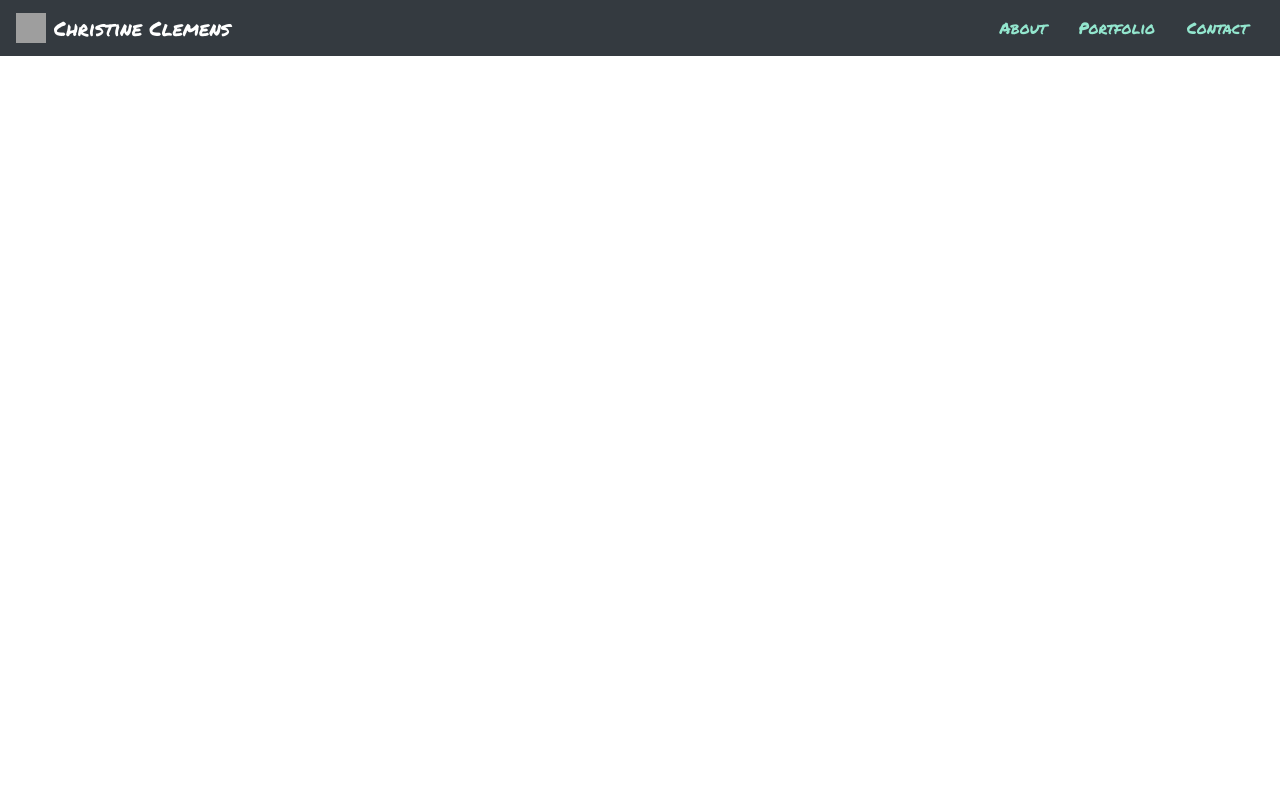
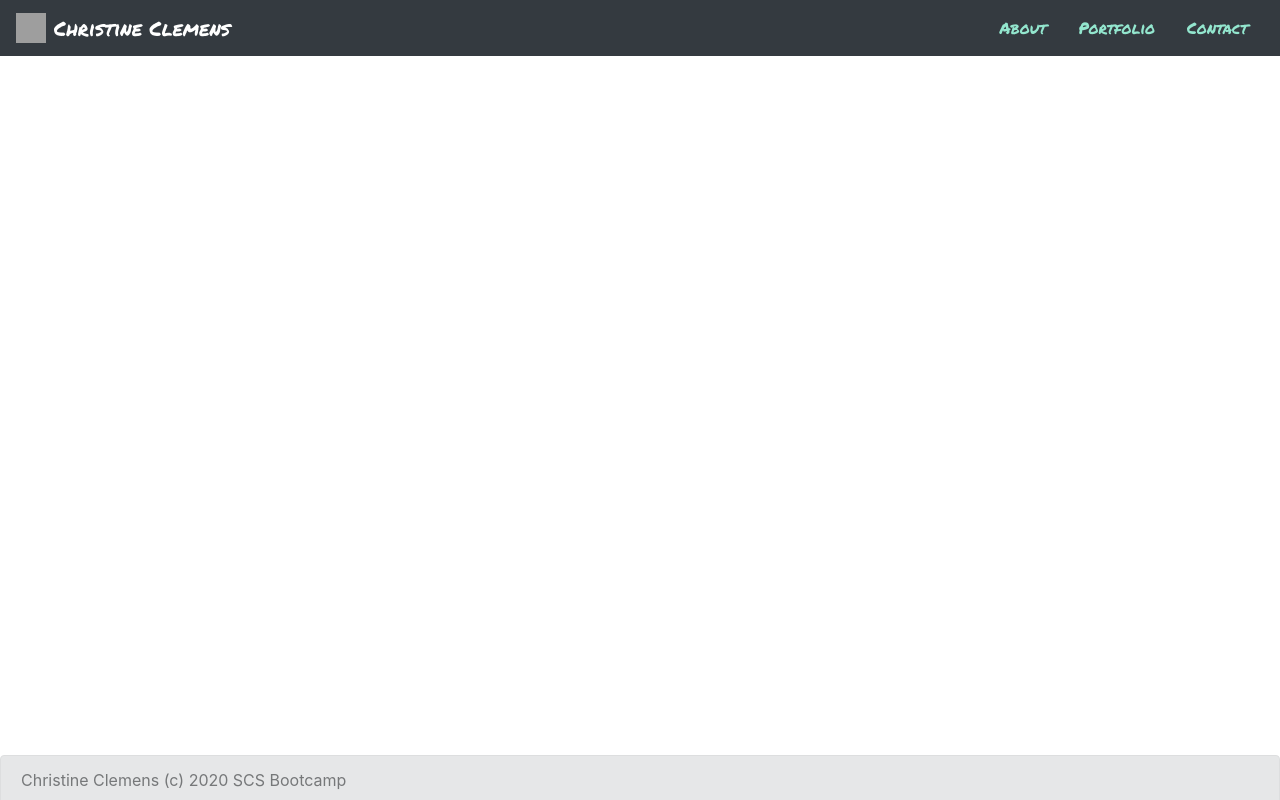
Before and after one commit to ChristineClemens/ReactPortfolio, a React (Create React App) app in the folder portfolio/: page /Contact in a window 1280 px wide. Built offline with nearby package versions, Linux system fonts and the light colour scheme; grey boxes are pictures that could not be loaded.

Commit message:
Added footer component.

```diff
--- a/portfolio/src/App.js
+++ b/portfolio/src/App.js
@@ -8,7 +8,7 @@ import Portfolio from "./pages/Portfolio";
 // import Contact from "./pages/Contact";
 // import Cards from "./components/Cards";
 // import ContactBox from "./components/ContactBox";
-// import Footer from "./components/Footer";
+import Footer from "./components/Footer";
 // import MapInfo from "./components/MapInfo";
 import NavBar from "./components/NavBar";
 // import Project from "./components/Project";
@@ -22,6 +22,7 @@ function App() {
         <Route exact path = "/" component = {About} />
         <Route exact path = "/Portfolio" component = {Portfolio} />
         {/* <Route exact path = "/Contact" component = {Contact} /> */}
+        <Footer />
       </div>
     </Router>
   );
--- a/portfolio/src/components/Footer.js
+++ b/portfolio/src/components/Footer.js
@@ -0,0 +1,15 @@
+import React from 'react'
+
+const Footer = () => {
+    return (
+        <div>
+            <footer>
+            <div className="alert alert-dark" role="alert">
+                Christine Clemens (c) 2020 SCS Bootcamp
+            </div>
+        </footer>
+        </div>
+    )
+}
+
+export default Footer;
```
